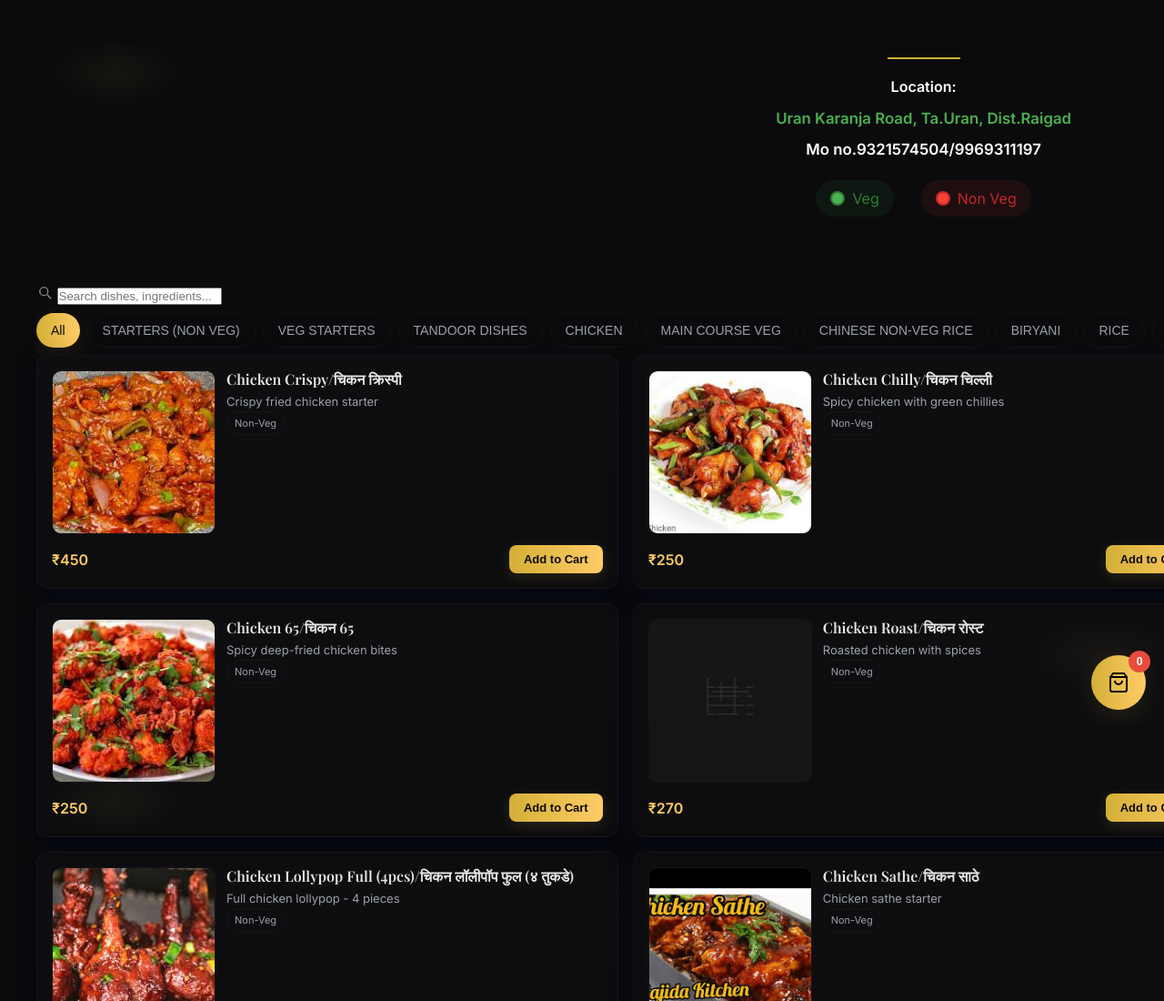
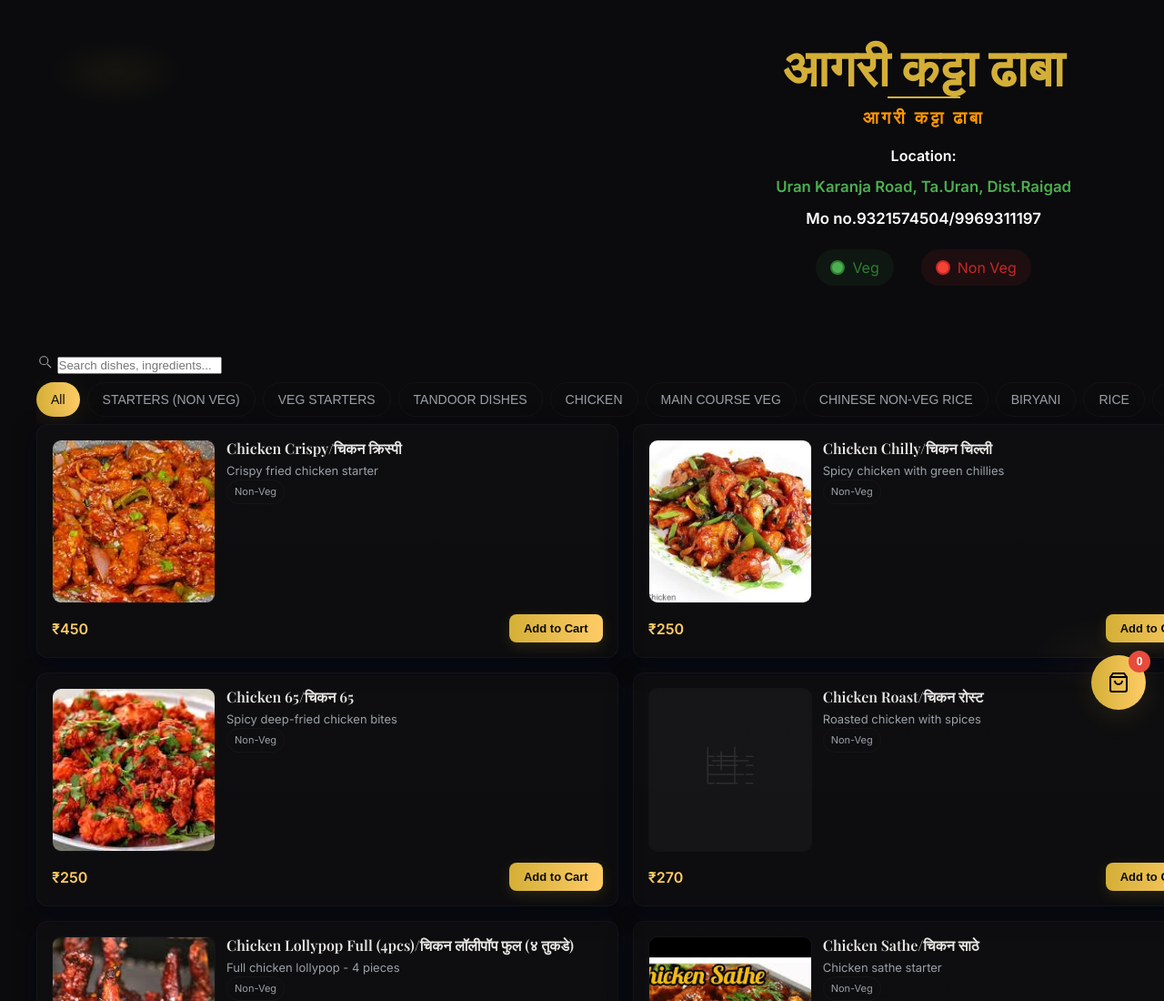
Before and after one commit to MenuSpeak/AAGARI-KATTA-DHABA, a plain HTML site: page index.html in a window 1280 px wide. Shown: the top 1100 px of the page at 91% size. Drawn offline with nearby package versions, Linux system fonts and the light colour scheme.

Commit message:
Update index.html

```diff
--- a/index.html
+++ b/index.html
@@ -979,8 +979,8 @@
   <div class="container">
     <!-- Cafe Header - Original Style -->
     <div class="cafe-header">
-      <div class="cafe-name"></div>
-      <div class="cafe-subtitle"></div>
+      <div class="cafe-name">आगरी कट्टा ढाबा</div>
+      <div class="cafe-subtitle">आगरी कट्टा ढाबा</div>
       <div class="location-info">
         <div class="location-text">Location:</div>
         <div class="address">Uran Karanja Road, Ta.Uran, Dist.Raigad </div>
```
